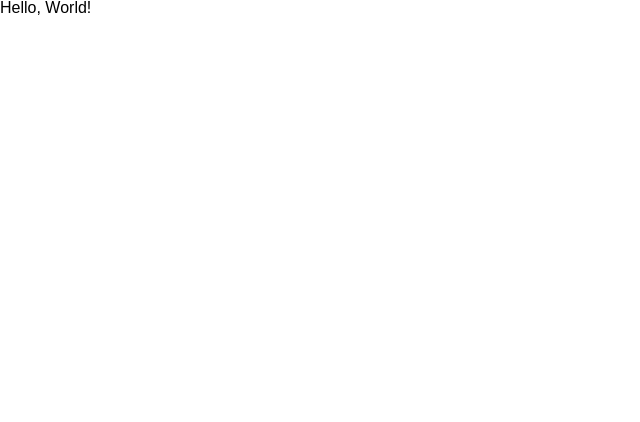
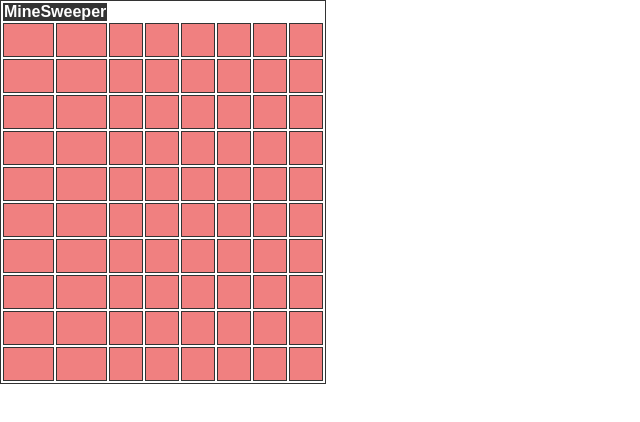
Before and after one commit to foxamanda2/minesweeper, a React (Create React App) app: page / in a window 1280 px wide. Shown: the top 422 px of the page, without its empty margins (0-640 px from the left). Built offline with nearby package versions, Linux system fonts and the light colour scheme.

Commit message:
Table Made

```diff
--- a/src/App.jsx
+++ b/src/App.jsx
@@ -1,7 +1,36 @@
 import React, { Component } from 'react'
+import { Table } from './components/Table'
 
+// state = {
+//   board: [],
+//   state: "new",
+//   mines: 10
+// }
+// async componentBoardMount() {
+//   await fetch('https://minesweeper-api.herokuapp.com/').then(response=> (return response.json())).then (apidata=> (console.log(apiData)))
+// }
 export class App extends Component {
   render() {
-    return <div>Hello, World!</div>
+    return (
+      <table>
+        <thead>
+          <tr>
+            <th colspan="2">MineSweeper</th>
+          </tr>
+        </thead>
+        <tbody>
+          <Table />
+          <Table />
+          <Table />
+          <Table />
+          <Table />
+          <Table />
+          <Table />
+          <Table />
+          <Table />
+          <Table />
+        </tbody>
+      </table>
+    )
   }
 }
--- /dev/null
+++ b/src/components/Table.jsx
@@ -0,0 +1,18 @@
+import React, { Component } from 'react'
+
+export class Table extends Component {
+  render() {
+    return (
+      <tr>
+        <td></td>
+        <td></td>
+        <td></td>
+        <td></td>
+        <td></td>
+        <td></td>
+        <td></td>
+        <td></td>
+      </tr>
+    )
+  }
+}
--- a/src/index.scss
+++ b/src/index.scss
@@ -10,3 +10,23 @@ body {
   margin: 0;
   min-height: 100%;
 }
+h1 {
+  text-align: center;
+  margin: 0;
+  padding: var(--header-font-size);
+  background-color: lightblue;
+}
+table,
+td {
+  border: 1px solid #333;
+}
+
+thead,
+tfoot {
+  background-color: #333;
+  color: #fff;
+}
+td {
+  background-color: lightcoral;
+  padding: 1rem;
+}
```
